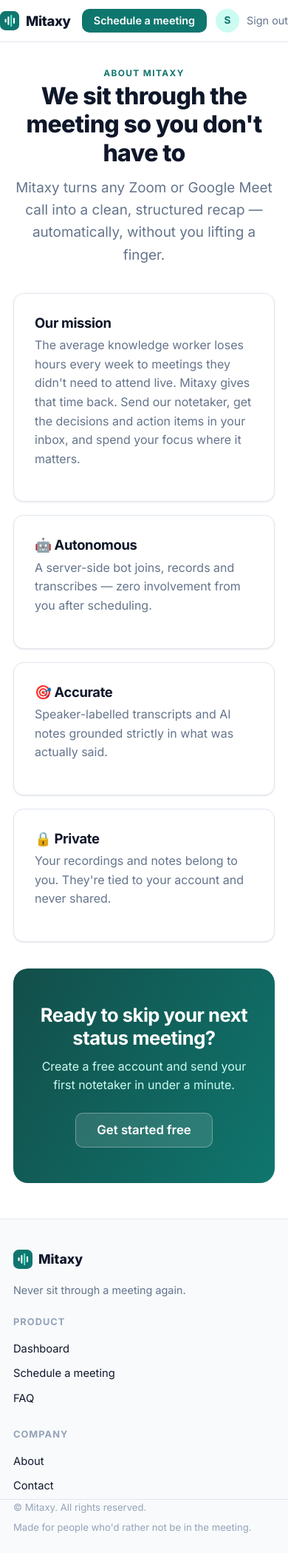
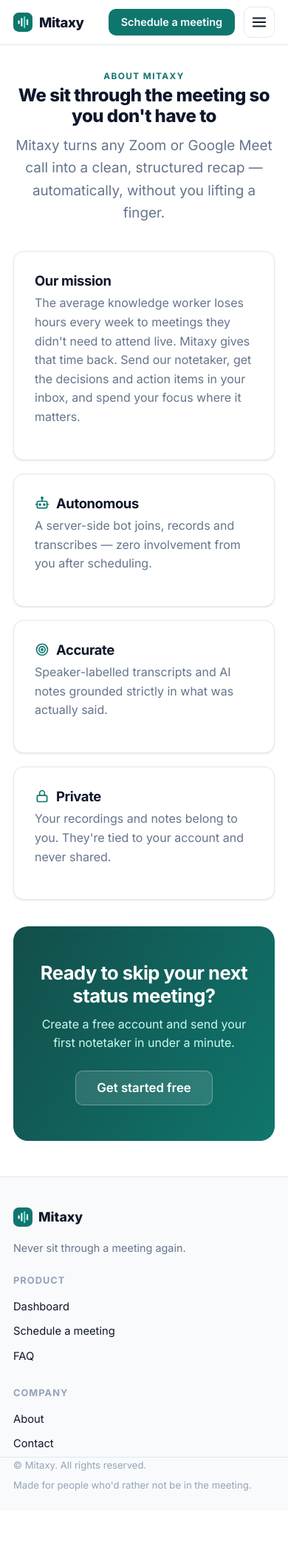
Before and after one commit to moin-ul-haq/mitaxy, a Django app: page /about/ in a window 390 px wide. Shown: the whole page at 74% size. After the commit the page ends 2015 px from the top, so only its background shows below. Run offline with Django 5.2, Linux system fonts and the light colour scheme; the visitor is signed in with stand-in values (Sample User, id 1); parts of the project's set-up code (start-up, migrations or seed data) failed here and were passed over.

Commit message:
Sync live server state: perf fixes (async account emails, Argon2), responsive nav, SVG icons, domain wiring

```diff
--- a/requirements.txt
+++ b/requirements.txt
@@ -7,3 +7,4 @@ dj-database-url==2.3.0
 requests==2.32.3
 python-dotenv==1.0.1
 whitenoise==6.8.2
+argon2-cffi==23.1.0
--- a/static/css/app.css
+++ b/static/css/app.css
@@ -20,13 +20,16 @@
 }
 
 *{box-sizing:border-box;}
-html{-webkit-text-size-adjust:100%;}
+html{-webkit-text-size-adjust:100%; scroll-padding-top:80px;}
 body{
   margin:0; background:var(--white); color:var(--ink);
   font-family:'Inter',-apple-system,BlinkMacSystemFont,'Segoe UI',Roboto,sans-serif;
   font-size:16px; line-height:1.6; -webkit-font-smoothing:antialiased;
-  display:flex; flex-direction:column; min-height:100vh;
+  display:flex; flex-direction:column;
+  min-height:100vh; min-height:100dvh; /* dvh avoids the mobile address-bar jump */
+  overflow-wrap:break-word; /* long titles / pasted meeting URLs never force h-scroll */
 }
+img{max-width:100%; height:auto;}
 a{color:var(--teal-700); text-decoration:none;}
 a:hover{color:var(--teal-600);}
 h1,h2,h3,h4{line-height:1.2; margin:0 0 .4em; letter-spacing:-.02em; color:var(--ink);}
@@ -38,6 +41,12 @@ p{margin:0 0 1rem;}
 .main{flex:1 0 auto; padding:40px 0 64px;}
 .muted{color:var(--slate-500);} .center{text-align:center;}
 
+/* ---------- Inline SVG icons (replace emoji) ---------- */
+.ico{width:1em; height:1em; vertical-align:-0.15em; flex:none;}
+.icon-h{display:flex; align-items:center; gap:9px;}
+.icon-h .ico{color:var(--teal-700); width:20px; height:20px;}
+.empty__art svg{width:34px; height:34px;}
+
 /* ---------- Nav ---------- */
 .nav{position:sticky; top:0; z-index:40; background:rgba(255,255,255,.85);
   backdrop-filter:saturate(180%) blur(10px); border-bottom:1px solid var(--slate-200);}
@@ -46,9 +55,16 @@ p{margin:0 0 1rem;}
 .brand:hover{color:var(--ink);}
 .brand__name{line-height:1;}
 .logo{display:block;}
+.nav__cluster{display:flex; align-items:center; gap:18px;}
+.nav__right{display:flex; align-items:center; gap:12px;}
 .nav__links{display:flex; align-items:center; gap:18px;}
 .nav__link{color:var(--slate-700); font-weight:500; font-size:.95rem;}
 .nav__link:hover{color:var(--teal-700);}
+.nav__toggle{display:none; align-items:center; justify-content:center; width:42px; height:42px; padding:0;
+  background:#fff; border:1px solid var(--slate-200); border-radius:10px; color:var(--ink); cursor:pointer; transition:.15s;}
+.nav__toggle:hover{border-color:var(--teal-600); color:var(--teal-700);}
+.nav__toggle-icon{width:22px; height:22px;}
+.nav__toggle-close{display:none;}
 .nav__user{display:flex; align-items:center; gap:10px;}
 .nav__avatar{width:32px; height:32px; border-radius:50%; background:var(--teal-100); color:var(--teal-700);
   display:grid; place-items:center; font-weight:700; font-size:.85rem;}
@@ -97,7 +113,7 @@ p{margin:0 0 1rem;}
   border-radius:var(--radius-sm); font-size:.9rem; margin-bottom:18px;}
 
 /* ---------- Auth pages ---------- */
-.auth{min-height:calc(100vh - 64px); display:grid; place-items:center; padding:40px 20px;}
+.auth{min-height:calc(100vh - 64px); min-height:calc(100dvh - 64px); display:grid; place-items:center; padding:40px 20px;}
 .auth__card{width:100%; max-width:430px;}
 .auth__head{text-align:center; margin-bottom:26px;}
 .auth__head h1{font-size:1.7rem;}
@@ -138,6 +154,7 @@ p{margin:0 0 1rem;}
 .feature{padding:24px;}
 .feature__icon{width:44px; height:44px; border-radius:12px; background:var(--teal-700); color:#fff;
   display:grid; place-items:center; margin-bottom:14px; font-size:1.3rem;}
+.feature__icon svg{width:22px; height:22px;}
 .cta-band{background:linear-gradient(120deg,var(--teal-900),var(--teal-700)); color:#fff; border-radius:20px;
   padding:48px 32px; text-align:center; margin-top:48px;}
 .cta-band h2{color:#fff;} .cta-band p{color:var(--teal-100); max-width:480px; margin:0 auto 24px;}
@@ -229,14 +246,25 @@ p{margin:0 0 1rem;}
   .container{padding:0 18px;}
   .main{padding:28px 0 48px;}
   .stats{grid-template-columns:1fr;}
-  .nav{position:static;}
-  .nav__inner{height:auto; flex-wrap:wrap; gap:10px; padding:12px 0;}
-  .nav__links{gap:12px; flex-wrap:wrap; row-gap:8px;}
-  .nav__link{font-size:.9rem;}
+  /* Mobile header: logo + primary CTA + hamburger; everything else in a dropdown */
+  .nav__inner{height:60px;}
+  .nav__cluster{gap:10px;}
+  .nav__toggle{display:inline-flex;}
+  .nav__links{
+    position:absolute; top:100%; left:0; right:0; z-index:50;
+    display:none; flex-direction:column; align-items:stretch; gap:0;
+    background:#fff; border-top:1px solid var(--slate-200); border-bottom:1px solid var(--slate-200);
+    box-shadow:var(--shadow-lg); padding:6px 18px 14px;
+  }
+  .nav.is-open .nav__links{display:flex;}
+  .nav.is-open .nav__toggle-open{display:none;}
+  .nav.is-open .nav__toggle-close{display:inline;}
+  .nav__links .nav__link{padding:13px 2px; font-size:1rem; border-bottom:1px solid var(--slate-100);}
+  .nav__user{padding:12px 2px 2px; justify-content:space-between; width:100%;}
+  .nav__logout{font-size:1rem;}
   .section-head{flex-direction:column; align-items:flex-start;}
   .hero{padding:36px 0 16px;}
-  .hero__cta{flex-direction:column;}
-  .hero__cta .btn{width:100%;}
+  /* hero buttons stay their natural width, centered side-by-side (wrap if needed) */
   .m-row{flex-wrap:wrap; gap:12px;}
   .m-row__body{flex-basis:calc(100% - 58px);}
   .m-row__right{width:100%; justify-content:space-between; flex-wrap:wrap;}
@@ -248,7 +276,10 @@ p{margin:0 0 1rem;}
   .transcript__line{flex-direction:column; gap:2px;}
   .transcript__spk{width:auto;}
 }
-@media (max-width:400px){
-  .nav__links .nav__link{display:none;}
-  .nav__links .btn, .nav__user{display:inline-flex;}
+/* ---------- Mobile polish (touch ergonomics + safe wrapping) ---------- */
+@media (max-width:640px){
+  h1{font-size:clamp(1.5rem,6vw,2rem);}      /* keep big headings from dominating phones */
+  .btn--sm{padding:10px 16px;}                /* comfortable tap target in the nav */
+  .m-row__title{white-space:normal;}          /* wrap long meeting titles instead of clipping */
+  .detail-meta{gap:8px 16px;}                 /* tighter vertical rhythm when meta wraps */
 }
--- a/static/js/app.js
+++ b/static/js/app.js
@@ -1,5 +1,28 @@
 // Mitaxy — small UI helpers (no framework)
 (function () {
+  // Mobile nav: hamburger toggle
+  var nav = document.querySelector(".nav");
+  var navToggle = document.getElementById("navToggle");
+  if (nav && navToggle) {
+    var setOpen = function (open) {
+      nav.classList.toggle("is-open", open);
+      navToggle.setAttribute("aria-expanded", open ? "true" : "false");
+    };
+    navToggle.addEventListener("click", function () {
+      setOpen(!nav.classList.contains("is-open"));
+    });
+    // Close after tapping any menu item
+    nav.querySelectorAll("#navMenu a, #navMenu button").forEach(function (el) {
+      el.addEventListener("click", function () { setOpen(false); });
+    });
+    // Close on Escape, on outside click, and when resizing up to desktop
+    document.addEventListener("keydown", function (e) { if (e.key === "Escape") setOpen(false); });
+    document.addEventListener("click", function (e) {
+      if (nav.classList.contains("is-open") && !nav.contains(e.target)) setOpen(false);
+    });
+    window.addEventListener("resize", function () { if (window.innerWidth > 640) setOpen(false); });
+  }
+
   // Dismiss flash messages
   document.addEventListener("click", function (e) {
     if (e.target.classList.contains("flash__close")) {
--- a/templates/accounts/password_reset_complete.html
+++ b/templates/accounts/password_reset_complete.html
@@ -4,7 +4,7 @@
 {% block content %}
 <div class="auth">
   <div class="auth__card card card--pad center">
-    <div class="empty__art">✅</div>
+    <div class="empty__art">{% include "partials/icon.html" with name="check" %}</div>
     <h1>Password updated</h1>
     <p class="muted">Your password has been changed. You can now sign in with your new password.</p>
     <a href="{% url 'accounts:login' %}" class="btn btn--primary btn--lg">Sign in</a>
--- a/templates/accounts/password_reset_confirm.html
+++ b/templates/accounts/password_reset_confirm.html
@@ -17,7 +17,7 @@
       </form>
     {% else %}
       <div class="center">
-        <div class="empty__art">⚠️</div>
+        <div class="empty__art">{% include "partials/icon.html" with name="alert" %}</div>
         <h1>Link expired</h1>
         <p class="muted">This password reset link is invalid or has already been used.</p>
         <a href="{% url 'accounts:password_reset' %}" class="btn btn--primary">Request a new link</a>
--- a/templates/accounts/password_reset_done.html
+++ b/templates/accounts/password_reset_done.html
@@ -4,7 +4,7 @@
 {% block content %}
 <div class="auth">
   <div class="auth__card card card--pad center">
-    <div class="empty__art">📬</div>
+    <div class="empty__art">{% include "partials/icon.html" with name="mail" %}</div>
     <h1>Check your inbox</h1>
     <p class="muted">If an account exists for that email, we've sent a link to reset your password. It may take a minute to arrive.</p>
     <a href="{% url 'accounts:login' %}" class="btn btn--ghost">Back to sign in</a>
--- a/templates/base.html
+++ b/templates/base.html
@@ -19,10 +19,11 @@
         {% include "partials/logo.svg" %}
         <span class="brand__name">{{ BRAND_NAME }}</span>
       </a>
-      <nav class="nav__links">
+      <div class="nav__cluster">
+        <nav class="nav__links" id="navMenu" aria-label="Main menu">
           {% if user.is_authenticated %}
             <a href="{% url 'meetings:dashboard' %}" class="nav__link">Dashboard</a>
-          <a href="{% url 'meetings:schedule' %}" class="btn btn--primary btn--sm">Schedule a meeting</a>
+            <a href="{% url 'meetings:about' %}" class="nav__link">About</a>
             <div class="nav__user">
               <span class="nav__avatar">{{ user.first_name_or_email|slice:":1"|upper }}</span>
               <form method="post" action="{% url 'accounts:logout' %}">{% csrf_token %}
@@ -33,9 +34,20 @@
             <a href="{% url 'meetings:about' %}" class="nav__link">About</a>
             <a href="{% url 'meetings:contact' %}" class="nav__link">Contact</a>
             <a href="{% url 'accounts:login' %}" class="nav__link">Sign in</a>
-          <a href="{% url 'accounts:register' %}" class="btn btn--primary btn--sm">Get started</a>
           {% endif %}
         </nav>
+        <div class="nav__right">
+          {% if user.is_authenticated %}
+            <a href="{% url 'meetings:schedule' %}" class="btn btn--primary btn--sm nav__cta">Schedule a meeting</a>
+          {% else %}
+            <a href="{% url 'accounts:register' %}" class="btn btn--primary btn--sm nav__cta">Get started</a>
+          {% endif %}
+          <button type="button" class="nav__toggle" id="navToggle" aria-label="Toggle menu" aria-expanded="false" aria-controls="navMenu">
+            <svg class="nav__toggle-icon nav__toggle-open" viewBox="0 0 24 24" fill="none" stroke="currentColor" stroke-width="2" stroke-linecap="round" aria-hidden="true"><line x1="3" y1="6" x2="21" y2="6"/><line x1="3" y1="12" x2="21" y2="12"/><line x1="3" y1="18" x2="21" y2="18"/></svg>
+            <svg class="nav__toggle-icon nav__toggle-close" viewBox="0 0 24 24" fill="none" stroke="currentColor" stroke-width="2" stroke-linecap="round" aria-hidden="true"><line x1="18" y1="6" x2="6" y2="18"/><line x1="6" y1="6" x2="18" y2="18"/></svg>
+          </button>
+        </div>
+      </div>
     </div>
   </header>
 
--- a/templates/meetings/dashboard.html
+++ b/templates/meetings/dashboard.html
@@ -27,14 +27,14 @@
           <div class="m-row__icon">{{ m.get_platform_display|slice:":1" }}</div>
           <div class="m-row__body">
             <a class="m-row__title" href="{{ m.get_absolute_url }}">{{ m.display_title }}</a>
-            <span class="m-row__meta">{{ m.get_platform_display }} · {{ m.scheduled_at|date:"M j, Y · g:i A" }}{% if m.bot_name %} · 🤖 {{ m.bot_name }}{% endif %}</span>
+            <span class="m-row__meta">{{ m.get_platform_display }} · {{ m.scheduled_at|date:"M j, Y · g:i A" }}{% if m.bot_name %} · {% include "partials/icon.html" with name="bot" %} {{ m.bot_name }}{% endif %}</span>
           </div>
           <div class="m-row__right">
             <span class="badge {{ m.badge_class }}" data-meeting-badge="{{ m.pk }}">{{ m.get_status_display }}</span>
             {% if m.can_deploy_now %}
               <form method="post" action="{% url 'meetings:deploy_now' m.pk %}" onsubmit="return confirm('Deploy the bot into this meeting right now?');" style="margin:0;">
                 {% csrf_token %}
-                <button type="submit" class="btn btn--ghost btn--sm">⚡ Deploy now</button>
+                <button type="submit" class="btn btn--ghost btn--sm">{% include "partials/icon.html" with name="bolt" %} Deploy now</button>
               </form>
             {% endif %}
             {% if m.is_completed %}
@@ -46,7 +46,7 @@
     </div>
   {% else %}
     <div class="card empty">
-      <div class="empty__art">📅</div>
+      <div class="empty__art">{% include "partials/icon.html" with name="calendar" %}</div>
       <h2>No meetings yet</h2>
       <p class="muted">Schedule your first meeting and {{ BRAND_NAME }} will handle the rest.</p>
       <a href="{% url 'meetings:schedule' %}" class="btn btn--primary btn--lg">Schedule a meeting</a>
--- a/templates/meetings/schedule.html
+++ b/templates/meetings/schedule.html
@@ -28,7 +28,7 @@
   </div>
 
   <p class="muted center" style="margin-top:18px; font-size:.85rem;">
-    🔒 The bot joins on the server — nothing runs on your device.
+    {% include "partials/icon.html" with name="lock" %} The bot joins on the server — nothing runs on your device.
   </p>
 </div>
 {% endblock %}
--- a/templates/pages/about.html
+++ b/templates/pages/about.html
@@ -16,15 +16,15 @@
 
   <div class="notes-grid">
     <div class="card card--pad">
-      <h3>🤖 Autonomous</h3>
+      <h3 class="icon-h">{% include "partials/icon.html" with name="bot" %} Autonomous</h3>
       <p class="muted">A server-side bot joins, records and transcribes — zero involvement from you after scheduling.</p>
     </div>
     <div class="card card--pad">
-      <h3>🎯 Accurate</h3>
+      <h3 class="icon-h">{% include "partials/icon.html" with name="target" %} Accurate</h3>
       <p class="muted">Speaker-labelled transcripts and AI notes grounded strictly in what was actually said.</p>
     </div>
     <div class="card card--pad">
-      <h3>🔒 Private</h3>
+      <h3 class="icon-h">{% include "partials/icon.html" with name="lock" %} Private</h3>
       <p class="muted">Your recordings and notes belong to you. They're tied to your account and never shared.</p>
     </div>
   </div>
--- a/templates/pages/contact.html
+++ b/templates/pages/contact.html
@@ -23,15 +23,15 @@
     </div>
     <div class="contact-aside">
       <div class="card card--pad" style="margin-bottom:16px;">
-        <h3>📧 Email</h3>
+        <h3 class="icon-h">{% include "partials/icon.html" with name="mail" %} Email</h3>
         <p class="muted" style="margin:0;">support@mitaxy.app</p>
       </div>
       <div class="card card--pad" style="margin-bottom:16px;">
-        <h3>💬 Response time</h3>
+        <h3 class="icon-h">{% include "partials/icon.html" with name="chat" %} Response time</h3>
         <p class="muted" style="margin:0;">We usually reply within one business day.</p>
       </div>
       <div class="card card--pad">
-        <h3>❓ Quick answers</h3>
+        <h3 class="icon-h">{% include "partials/icon.html" with name="help" %} Quick answers</h3>
         <p class="muted" style="margin:0;">Check the <a href="{% url 'meetings:landing' %}#faq">FAQ</a> for the most common questions.</p>
       </div>
     </div>
--- /dev/null
+++ b/templates/partials/icon.html
@@ -0,0 +1,17 @@
+{% spaceless %}
+<svg class="ico {{ cls }}" viewBox="0 0 24 24" fill="none" stroke="currentColor" stroke-width="2" stroke-linecap="round" stroke-linejoin="round" aria-hidden="true">
+{% if name == "calendar" %}<rect x="3" y="4" width="18" height="18" rx="2"/><line x1="16" y1="2" x2="16" y2="6"/><line x1="8" y1="2" x2="8" y2="6"/><line x1="3" y1="10" x2="21" y2="10"/>
+{% elif name == "bot" %}<rect x="4" y="9" width="16" height="11" rx="2"/><path d="M12 9V5"/><circle cx="12" cy="3.5" r="1.3"/><circle cx="8.5" cy="14.5" r="1.2"/><circle cx="15.5" cy="14.5" r="1.2"/><path d="M2 14h2"/><path d="M20 14h2"/>
+{% elif name == "clock" %}<circle cx="12" cy="12" r="9"/><polyline points="12 7 12 12 15 14"/>
+{% elif name == "mail" %}<rect x="2" y="4" width="20" height="16" rx="2"/><path d="m22 6-10 6L2 6"/>
+{% elif name == "video" %}<path d="m22 8-6 4 6 4V8Z"/><rect x="2" y="6" width="14" height="12" rx="2"/>
+{% elif name == "bolt" %}<polygon points="13 2 3 14 12 14 11 22 21 10 12 10 13 2"/>
+{% elif name == "alert" %}<path d="M10.3 3.9 1.8 18a2 2 0 0 0 1.7 3h17a2 2 0 0 0 1.7-3L13.7 3.9a2 2 0 0 0-3.4 0Z"/><line x1="12" y1="9" x2="12" y2="13"/><line x1="12" y1="17" x2="12.01" y2="17"/>
+{% elif name == "check" %}<path d="M22 11.08V12a10 10 0 1 1-5.93-9.14"/><polyline points="22 4 12 14.01 9 11.01"/>
+{% elif name == "target" %}<circle cx="12" cy="12" r="9"/><circle cx="12" cy="12" r="5"/><circle cx="12" cy="12" r="1.5"/>
+{% elif name == "lock" %}<rect x="4" y="11" width="16" height="10" rx="2"/><path d="M8 11V7a4 4 0 0 1 8 0v4"/>
+{% elif name == "chat" %}<path d="M21 15a2 2 0 0 1-2 2H8l-4 4V5a2 2 0 0 1 2-2h13a2 2 0 0 1 2 2Z"/>
+{% elif name == "help" %}<circle cx="12" cy="12" r="9"/><path d="M9.1 9a3 3 0 0 1 5.8 1c0 2-3 3-3 3"/><line x1="12" y1="17" x2="12.01" y2="17"/>
+{% endif %}
+</svg>
+{% endspaceless %}
```
Also changed, not shown: accounts/signals.py (+12 -10 lines), accounts/views.py (+7 -9 lines), config/settings.py (+11 -0 lines), meetings/tasks.py (+17 -0 lines), templates/landing.html (+24 -4 lines), templates/meetings/detail.html (+7 -7 lines). Lines whose indentation alone changed are shown as unchanged.
